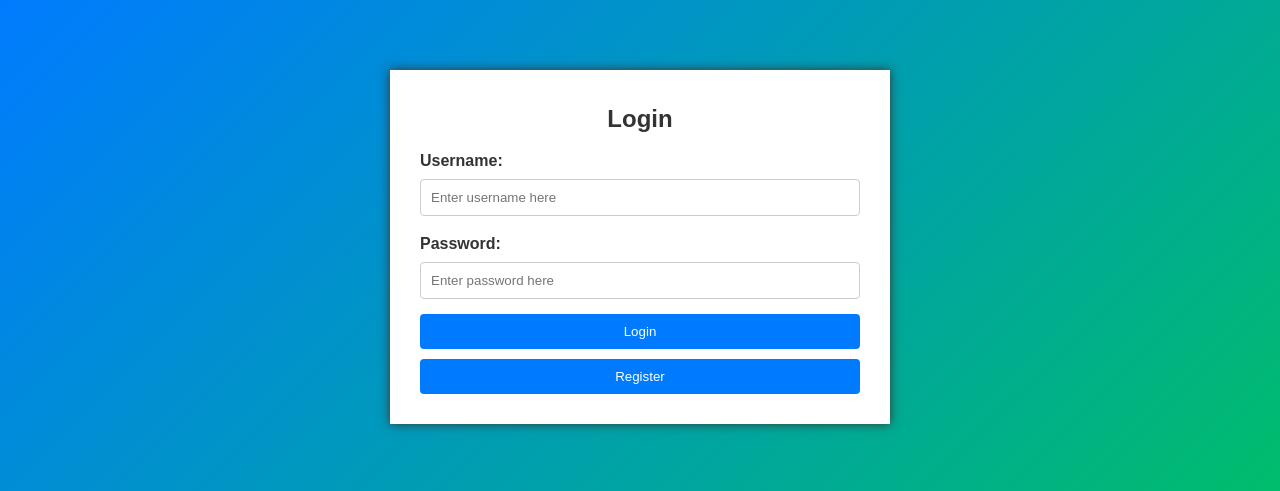
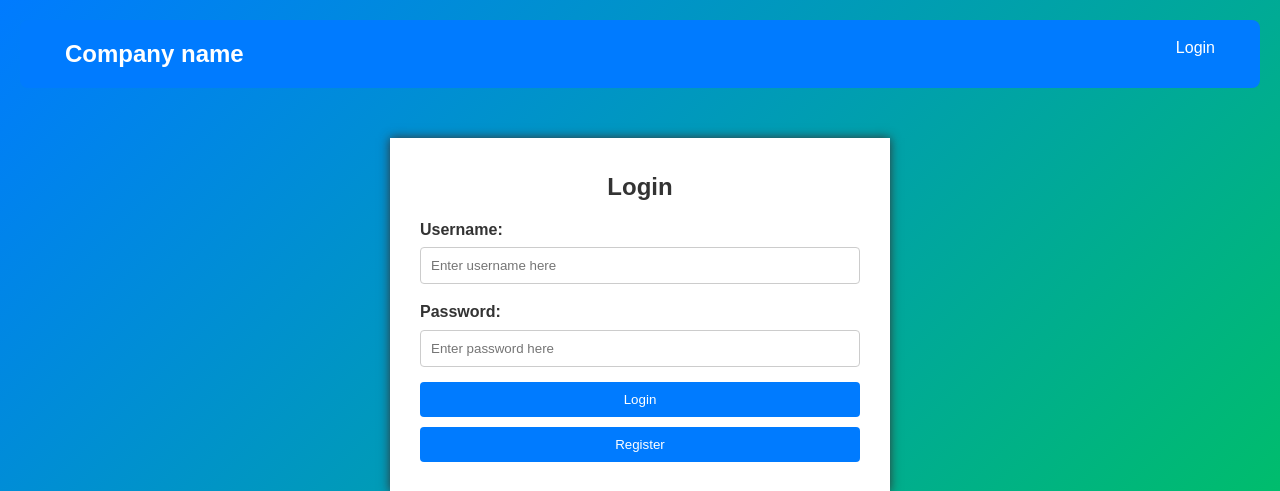
Before and after one commit to DaveWestFGCU/EagleHacks2025_Project, a Flask app: page / in a window 1280 px wide. Shown: the top 491 px of the page. Run offline with Flask 3, Linux system fonts and the light colour scheme; some libraries are stand-ins or nearby versions.

Commit message:
Added nav bar to login page

```diff
--- a/app/templates/login.html
+++ b/app/templates/login.html
@@ -7,6 +7,21 @@
     <link rel="stylesheet" href="static/styles.css">
 </head>
 <body>
+    <div>
+        <nav class="navbar">
+            <div class="nav-left">
+                <h1><a>Company name</a></h1>
+            </div>
+            <div class="nav-left">
+                {% if 'user' in session %}
+                    <a href="{{ url_for('logout') }}" class="logout-button">Logout</a>
+                {% else %}
+                <a href="{{ url_for('login') }}" class="login-button">Login</a>
+                {% endif %}
+            </div>
+        </nav>
+    </div>
+
     <div class="login-container">
         <h2 id="login-title">Login</h2>
         <form method="POST" action="/login">
```
